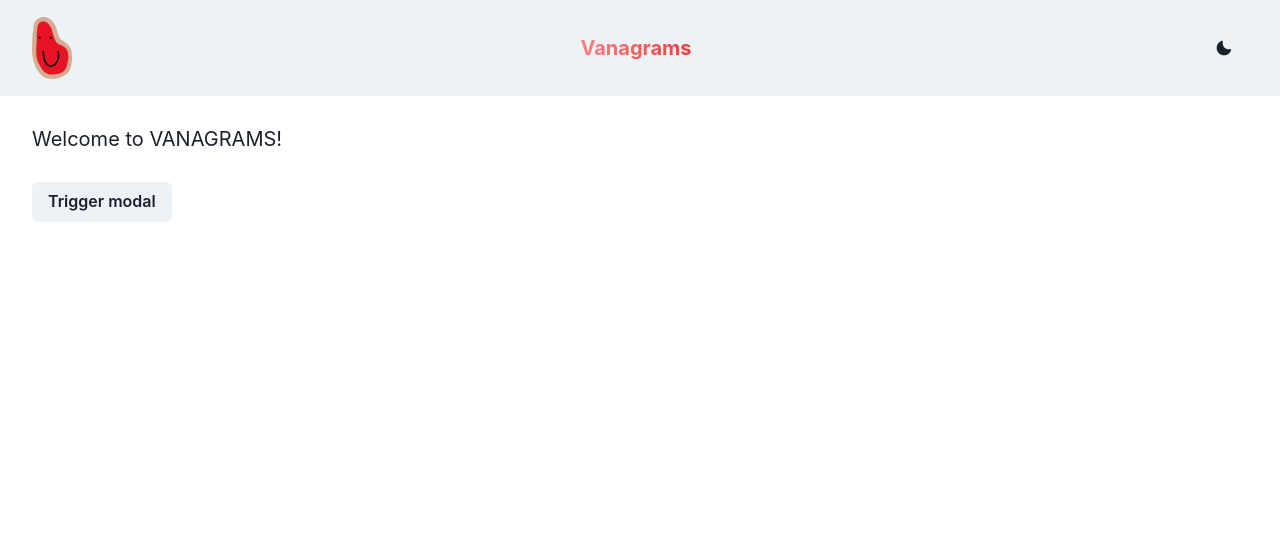
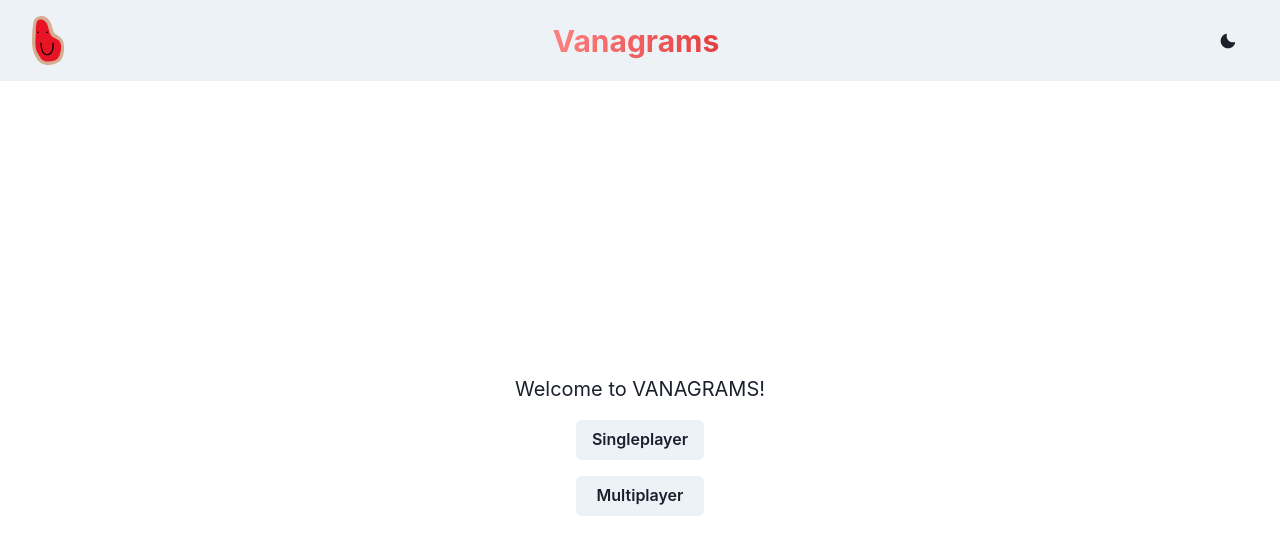
Before and after one commit to fe-i/Ranagrams, a Next.js app: page / in a window 1280 px wide. Shown: the top 554 px of the page. Built offline with nearby package versions, Linux system fonts and the light colour scheme.

Commit message:
setup mainpage buttons

```diff
--- a/src/components/layout.tsx
+++ b/src/components/layout.tsx
@@ -1,4 +1,4 @@
-import { Box, BoxProps } from "@chakra-ui/react";
+import { Box, BoxProps, VStack } from "@chakra-ui/react";
 import Metadata from "./metadata";
 import NavigationBar from "./navigationBar";
 
@@ -11,11 +11,11 @@ const Layout: React.FC<React.PropsWithChildren<LayoutProps>> = ({
 	children,
 }) => {
 	return (
-		<Box>
+		<VStack h="100vh" w="100vw">
 			<Metadata title={title} />
 			<NavigationBar />
 			{children}
-		</Box>
+		</VStack>
 	);
 };
 
--- a/src/components/navigationBar.tsx
+++ b/src/components/navigationBar.tsx
@@ -14,20 +14,24 @@ export default function NavigationBar() {
 	const { colorMode, toggleColorMode } = useColorMode();
 
 	return (
-		<Box bg={useColorModeValue("gray.100", "gray.900")} px={8} py={4}>
+		<Box
+			bg={useColorModeValue("gray.100", "gray.900")}
+			px={8}
+			py={4}
+			w="100%">
 			<Flex alignItems="center" justifyContent="space-between">
 				<Link href="/">
-					<Image w={10} alt="steak" src="steak.svg" />
+					<Image w={8} alt="steak" src="steak.svg" />
 				</Link>
 				<Heading
-					py={5}
+					py={1}
 					display="inline-block"
-					fontSize="20px"
+					fontSize="30px"
 					bgGradient="linear(to-r, red.300, red.500)"
 					backgroundClip="text">
 					Vanagrams
 				</Heading>
-				<Button onClick={toggleColorMode}>
+				<Button onClick={toggleColorMode} w={8}>
 					{colorMode === "light" ? <MoonIcon /> : <SunIcon />}
 				</Button>
 			</Flex>
--- a/src/pages/index.tsx
+++ b/src/pages/index.tsx
@@ -1,49 +1,25 @@
-import {
-	Box,
-	Text,
-	Button,
-	Modal,
-	ModalOverlay,
-	ModalContent,
-	ModalHeader,
-	ModalFooter,
-	ModalBody,
-	ModalCloseButton,
-	useDisclosure,
-} from "@chakra-ui/react";
+import { Flex, Text, Button } from "@chakra-ui/react";
+import Link from "next/link";
 import Layout from "../components/layout";
-
-function PromptAction() {
-	const { isOpen, onOpen, onClose } = useDisclosure();
-
-	return (
-		<>
-			<Button onClick={onOpen}>Trigger modal</Button>
-
-			<Modal onClose={onClose} isOpen={isOpen} isCentered>
-				<ModalOverlay />
-				<ModalContent>
-					<ModalHeader>Modal Title</ModalHeader>
-					<ModalCloseButton />
-					<ModalBody>
-						<Text>lol</Text>
-					</ModalBody>
-					<ModalFooter>
-						<Button onClick={onClose}>Close</Button>
-					</ModalFooter>
-				</ModalContent>
-			</Modal>
-		</>
-	);
-}
 
 export default function Home() {
 	return (
 		<Layout>
-			<Box textAlign="left" fontSize="xl" px={8}>
-				<Text my={7}>Welcome to VANAGRAMS!</Text>
-				{PromptAction()}
-			</Box>
+			<Flex
+				alignItems="center"
+				justifyContent="center"
+				textAlign="center"
+				flexDir="column"
+				fontSize="xl"
+				gap="1rem"
+				h="100%"
+				px={8}>
+				<Text>Welcome to VANAGRAMS!</Text>
+				<Link href="/singleplayer">
+					<Button w="8rem">Singleplayer</Button>
+				</Link>
+				<Button w="8rem">Multiplayer</Button>
+			</Flex>
 		</Layout>
 	);
 }
```
Also changed, not shown: src/pages/multiplayer/index.tsx (added, +15 -0 lines), src/pages/singleplayer/index.tsx (added, +15 -0 lines).
